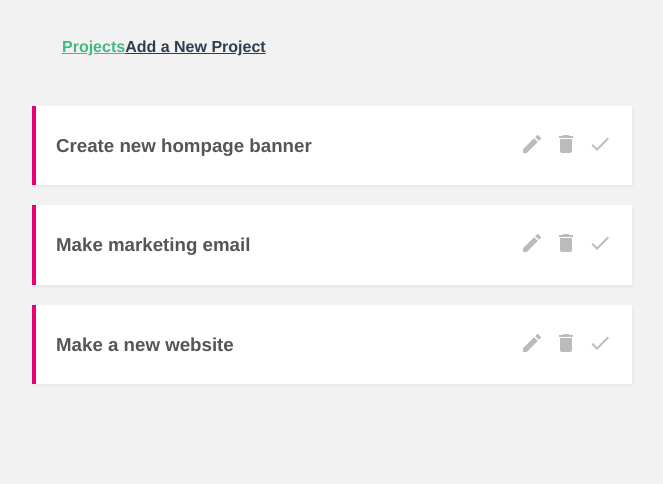
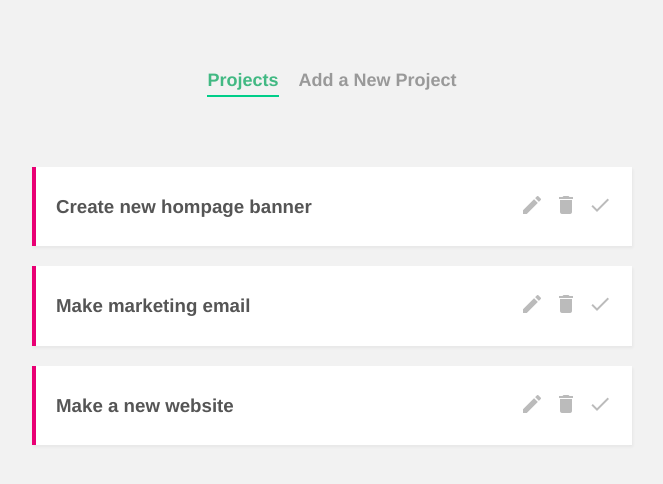
Before and after one commit to NNEUID/project-planner, a Vue app: page / in a window 1280 px wide. Shown: the top 484 px of the page, without its empty margins (308-971 px from the left). Built offline with nearby package versions, Linux system fonts and the light colour scheme; data requests are answered from the project's data file.

Commit message:
add css tyles to navbar component

```diff
--- a/src/components/Navbar.vue
+++ b/src/components/Navbar.vue
@@ -13,5 +13,21 @@
 }
 </script>
 <style>
-/* eslint-disable */
+.main-nav {
+  text-align: center;
+  margin: 40px auto;
+}
+
+.main-nav a {
+  display: inline-block;
+  text-decoration: none;
+  margin: 0 10px;
+  color: #999;
+  font-size: 18px;
+}
+
+a.router-link-active {
+  border-bottom: 2px solid #00ce89;
+  padding-bottom: 4px;
+}
 </style>
```
